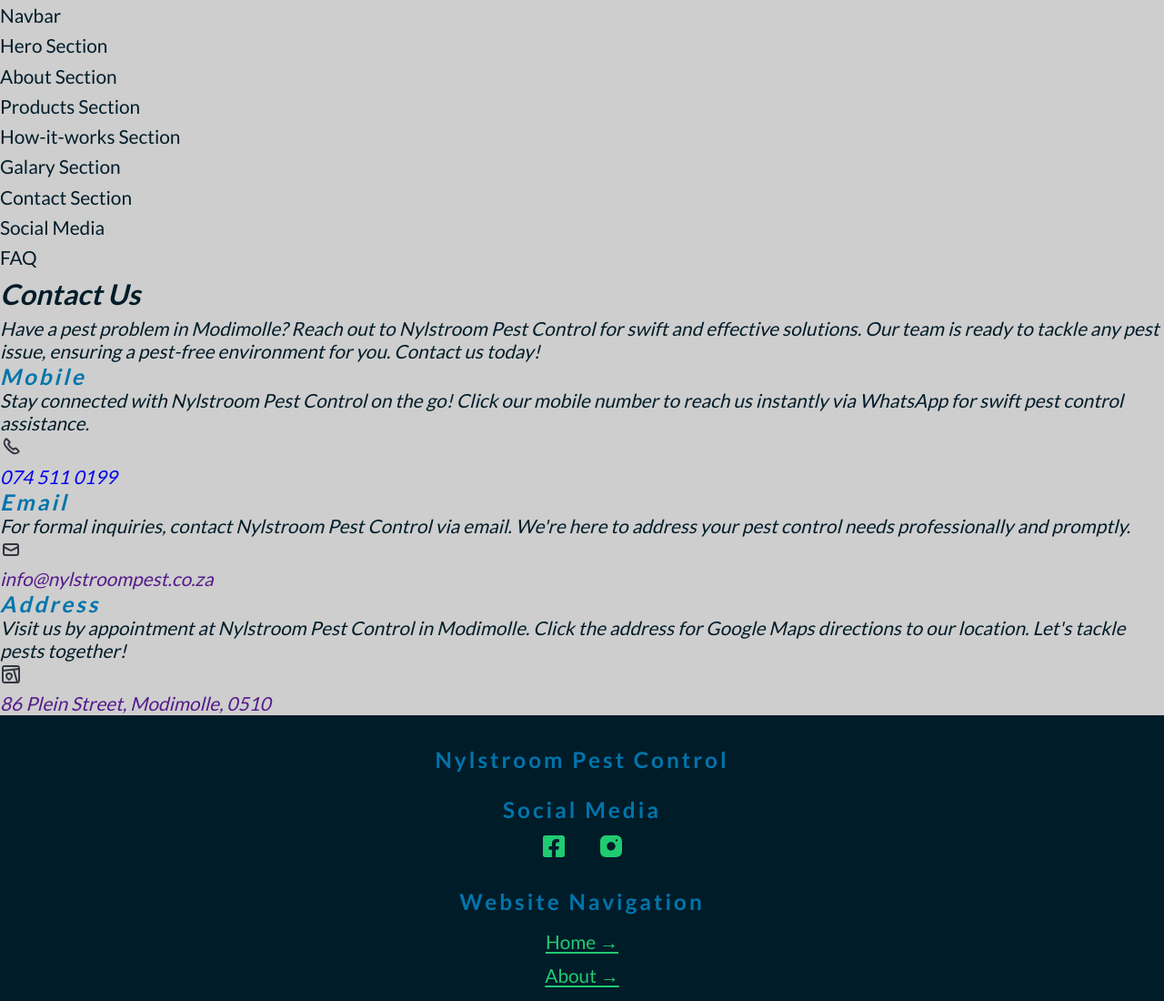
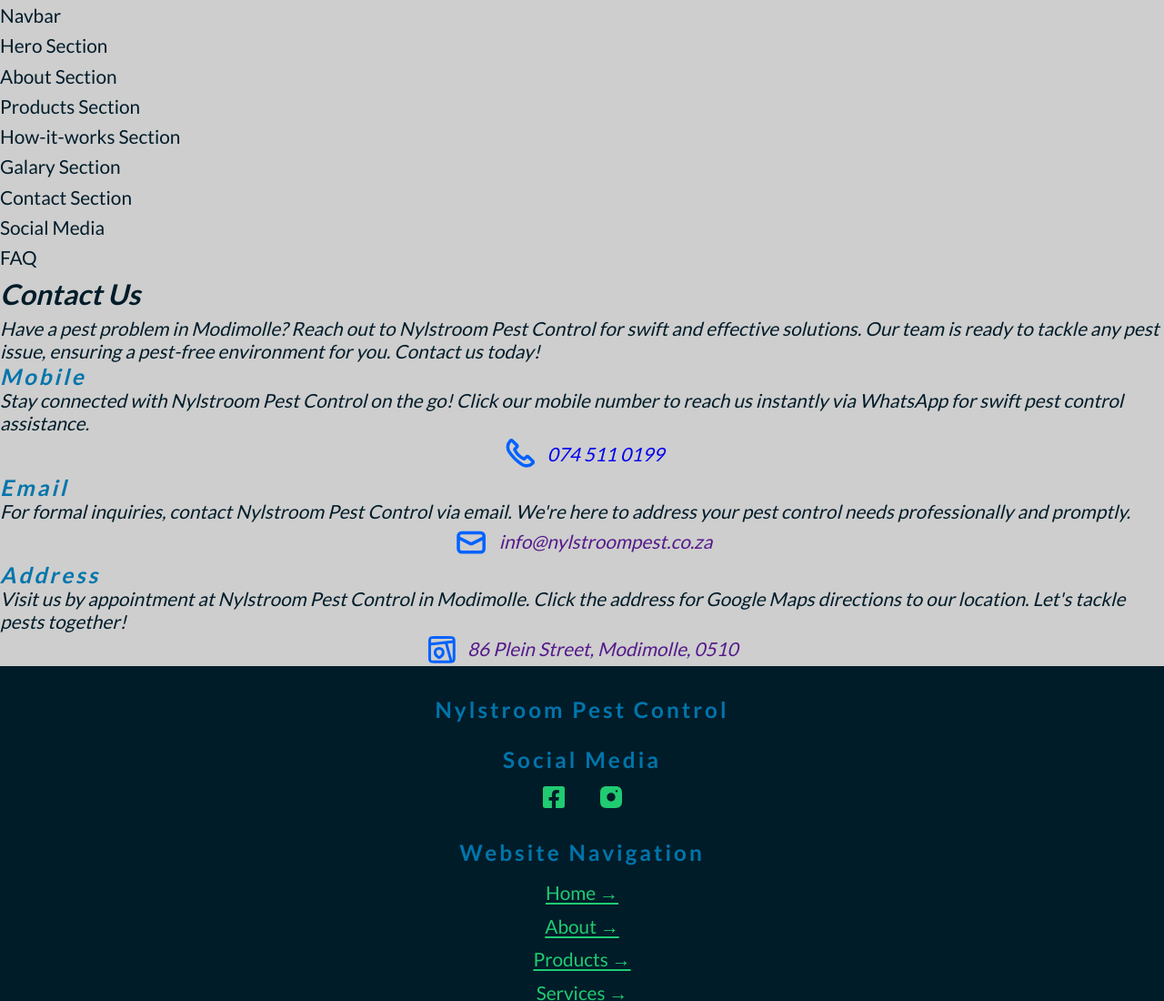
Before and after one commit to SVDwebtech/NylstroomPest053, a website: page index.html in a window 1280 px wide. Shown: the top 1100 px of the page at 91% size. Drawn offline with Linux system fonts and the light colour scheme; a web font is replaced by a local one.

Commit message:
add styles to contactDetailIcons

```diff
--- a/index.html
+++ b/index.html
@@ -33,7 +33,7 @@
 
             <section class="sidebar__faq">FAQ</section>
         </aside>
-        <address class="sidebar__contact contact">
+        <address class="address__contact contact">
             <h2 class="contact__headingH2 headingH2 headingH2--contact">Contact Us</h2>
             <p class="contact__paragraph paragraph paragraph--contact">Have a pest
                 problem in Modimolle? Reach out to Nylstroom Pest Control for swift
@@ -46,8 +46,8 @@
                         with Nylstroom Pest Control on the go! Click our mobile number to reach us
                         instantly via WhatsApp for swift pest control assistance.</p>
                     <a class="contact__contactDetailItem" href="https://api.whatsapp.com/send?phone=+27745110199&text=Hi.%20I%20would%20like%20to%20book%20a%20consult%20for%20a%20quote.%20Please%20contact%20me." target="_blank">
-                        <svg width="24" height="24" viewBox="0 0 24 24" fill="none" xmlns="http://www.w3.org/2000/svg">
-                            <path d="M17.7071 13.7071L20.3552 16.3552C20.7113 16.7113 20.7113 17.2887 20.3552 17.6448C18.43 19.57 15.3821 19.7866 13.204 18.153L11.6286 16.9714C9.88504 15.6638 8.33622 14.115 7.02857 12.3714L5.84701 10.796C4.21341 8.61788 4.43001 5.56999 6.35523 3.64477C6.71133 3.28867 7.28867 3.28867 7.64477 3.64477L10.2929 6.29289C10.6834 6.68342 10.6834 7.31658 10.2929 7.70711L9.27175 8.72825C9.10946 8.89054 9.06923 9.13846 9.17187 9.34373C10.3585 11.7171 12.2829 13.6415 14.6563 14.8281C14.8615 14.9308 15.1095 14.8905 15.2717 14.7283L16.2929 13.7071C16.6834 13.3166 17.3166 13.3166 17.7071 13.7071Z" stroke="#33363F" stroke-width="2"/>
+                        <svg class="contact__contactDetailIcon" width="24" height="24" viewBox="0 0 24 24" fill="none" xmlns="http://www.w3.org/2000/svg">
+                            <path d="M17.7071 13.7071L20.3552 16.3552C20.7113 16.7113 20.7113 17.2887 20.3552 17.6448C18.43 19.57 15.3821 19.7866 13.204 18.153L11.6286 16.9714C9.88504 15.6638 8.33622 14.115 7.02857 12.3714L5.84701 10.796C4.21341 8.61788 4.43001 5.56999 6.35523 3.64477C6.71133 3.28867 7.28867 3.28867 7.64477 3.64477L10.2929 6.29289C10.6834 6.68342 10.6834 7.31658 10.2929 7.70711L9.27175 8.72825C9.10946 8.89054 9.06923 9.13846 9.17187 9.34373C10.3585 11.7171 12.2829 13.6415 14.6563 14.8281C14.8615 14.9308 15.1095 14.8905 15.2717 14.7283L16.2929 13.7071C16.6834 13.3166 17.3166 13.3166 17.7071 13.7071Z" stroke="#0062ffff" stroke-width="2"/>
                         </svg>
                         <p class="contact__paragraph paragraph paragraph--mobileContact">074 511 0199</p>
                     </a>
@@ -58,9 +58,9 @@
                         inquiries, contact Nylstroom Pest Control via email. We're here to address
                         your pest control needs professionally and promptly.</p>
                     <a class="contact__contactDetailItem" href="" target="_blank">
-                        <svg width="24" height="24" viewBox="0 0 24 24" fill="none" xmlns="http://www.w3.org/2000/svg">
-                            <rect x="4" y="6" width="16" height="12" rx="2" stroke="#33363F" stroke-width="2"/>
-                            <path d="M4 9L11.1056 12.5528C11.6686 12.8343 12.3314 12.8343 12.8944 12.5528L20 9" stroke="#33363F" stroke-width="2"/>
+                        <svg class="contact__contactDetailIcon" width="24" height="24" viewBox="0 0 24 24" fill="none" xmlns="http://www.w3.org/2000/svg">
+                            <rect x="4" y="6" width="16" height="12" rx="2" stroke="#0062ffff" stroke-width="2"/>
+                            <path d="M4 9L11.1056 12.5528C11.6686 12.8343 12.3314 12.8343 12.8944 12.5528L20 9" stroke="#0062ffff" stroke-width="2"/>
                         </svg>
                         <p class="contact__paragraph paragraph paragraph--emailContact">info@nylstroompest.co.za</p>
                     </a>
@@ -71,11 +71,11 @@
                         appointment at Nylstroom Pest Control in Modimolle. Click the address for
                         Google Maps directions to our location. Let's tackle pests together!</p>
                     <a class="contact__contactDetailItem" href="" target="_blank">
-                        <svg width="24" height="24" viewBox="0 0 24 24" fill="none" xmlns="http://www.w3.org/2000/svg">
-                            <path d="M3 6.2C3 5.07989 3 4.51984 3.21799 4.09202C3.40973 3.71569 3.71569 3.40973 4.09202 3.21799C4.51984 3 5.0799 3 6.2 3H17.8C18.9201 3 19.4802 3 19.908 3.21799C20.2843 3.40973 20.5903 3.71569 20.782 4.09202C21 4.51984 21 5.0799 21 6.2V17.8C21 18.9201 21 19.4802 20.782 19.908C20.5903 20.2843 20.2843 20.5903 19.908 20.782C19.4802 21 18.9201 21 17.8 21H6.2C5.07989 21 4.51984 21 4.09202 20.782C3.71569 20.5903 3.40973 20.2843 3.21799 19.908C3 19.4802 3 18.9201 3 17.8V6.2Z" stroke="#33363F" stroke-width="2" stroke-linecap="round"/>
-                            <path d="M19 21L15 6.5" stroke="#33363F" stroke-width="2"/>
-                            <path d="M21 6L3 8" stroke="#33363F" stroke-width="2"/>
-                            <path d="M13 14.0882C13 15.9272 11.2611 17.2334 10.4311 17.7521C10.1647 17.9186 9.83526 17.9186 9.56892 17.7521C8.7389 17.2334 7 15.9272 7 14.0882C7 12.2353 8.4536 11 10 11C11.6 11 13 12.2353 13 14.0882Z" stroke="#33363F" stroke-width="2"/>
+                        <svg class="contact__contactDetailIcon contact__contactDetailIcon--address" width="24" height="24" viewBox="0 0 24 24" fill="none" xmlns="http://www.w3.org/2000/svg">
+                            <path d="M3 6.2C3 5.07989 3 4.51984 3.21799 4.09202C3.40973 3.71569 3.71569 3.40973 4.09202 3.21799C4.51984 3 5.0799 3 6.2 3H17.8C18.9201 3 19.4802 3 19.908 3.21799C20.2843 3.40973 20.5903 3.71569 20.782 4.09202C21 4.51984 21 5.0799 21 6.2V17.8C21 18.9201 21 19.4802 20.782 19.908C20.5903 20.2843 20.2843 20.5903 19.908 20.782C19.4802 21 18.9201 21 17.8 21H6.2C5.07989 21 4.51984 21 4.09202 20.782C3.71569 20.5903 3.40973 20.2843 3.21799 19.908C3 19.4802 3 18.9201 3 17.8V6.2Z" stroke="#0062ffff" stroke-width="2" stroke-linecap="round"/>
+                            <path d="M19 21L15 6.5" stroke="#0062ffff" stroke-width="2"/>
+                            <path d="M21 6L3 8" stroke="#0062ffff" stroke-width="2"/>
+                            <path d="M13 14.0882C13 15.9272 11.2611 17.2334 10.4311 17.7521C10.1647 17.9186 9.83526 17.9186 9.56892 17.7521C8.7389 17.2334 7 15.9272 7 14.0882C7 12.2353 8.4536 11 10 11C11.6 11 13 12.2353 13 14.0882Z" stroke="#0062ffff" stroke-width="2"/>
                         </svg>
                         <p class="contact__paragraph paragraph paragraph--emailContact">86 Plein Street, Modimolle, 0510</p>
                     </a>
--- a/sass/abstracts/_variables.scss
+++ b/sass/abstracts/_variables.scss
@@ -103,3 +103,7 @@
 $p-large: 5rem;
 $p-medium: 2.5rem;
 $p-small: 1rem;
+
+//iconSize
+$contactDetailIconSizeWidth: 3.25rem;
+$contactDetailIconSizeHeight: 3.25rem;
--- /dev/null
+++ b/sass/layout/_address.scss
@@ -0,0 +1,14 @@
+.contact {
+      &__contactDetailItem {
+            @include displayFlexRow;
+            gap: .75rem;
+      }
+      &__contactDetailIcon {
+            width: $contactDetailIconSizeWidth;
+            height: $contactDetailIconSizeHeight;
+      }
+      &__contactDetailIcon--address {
+            width: calc(#{$contactDetailIconSizeWidth} - .5rem);
+            height: calc(#{$contactDetailIconSizeHeight} - .5rem);
+      }
+}
--- a/sass/main.scss
+++ b/sass/main.scss
@@ -10,6 +10,7 @@
 @import "components/logo";
 @import "components/socialmedia";
 
+@import "layout/address";
 @import "layout/footer";
 @import "layout/header";
 @import "layout/main";
```
Also changed, not shown: css/styles.css.
